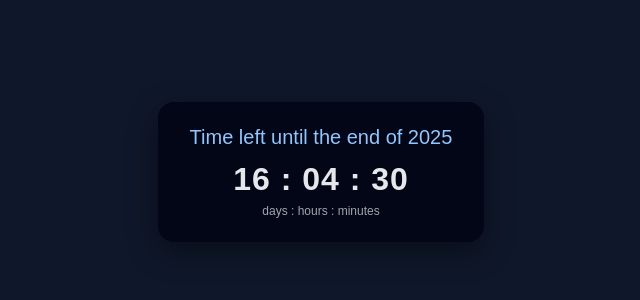
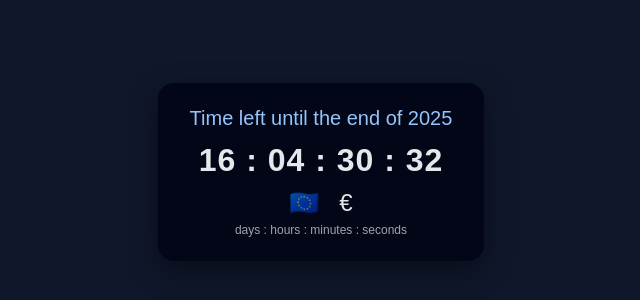
Before and after one commit to AnetaKovacheva/clock, a plain HTML site: page index.html in a window 1280 px wide. Shown: the part 228-528 px from the top of the page, without its empty margins (319-959 px from the left). Drawn offline with Linux system fonts and the light colour scheme.

Commit message:
add flag and euro sign

```diff
--- a/index.html
+++ b/index.html
@@ -42,13 +42,19 @@
       font-size: 0.75rem;
       opacity: 0.7;
     }
+
+    .icons {
+      margin-top: 10px;
+      font-size: 1.5rem;
+    }
   </style>
 </head>
 <body>
   <div class="timer">
     <h1>Time left until the end of 2025</h1>
     <div id="countdown" class="time">Loading…</div>
-    <div class="label">days : hours : minutes</div>
+    <div class="icons">🇪🇺 &nbsp; €</div>
+    <div class="label">days : hours : minutes : seconds</div>
   </div>
 
   <script>
@@ -68,15 +74,17 @@
       const days = Math.floor(totalMinutes / (60 * 24));
       const hours = Math.floor((totalMinutes % (60 * 24)) / 60);
       const minutes = totalMinutes % 60;
+      const seconds = Math.floor((diff % 60000) / 1000);
 
       document.getElementById("countdown").textContent =
         days + " : " +
         String(hours).padStart(2, "0") + " : " +
-        String(minutes).padStart(2, "0");
+        String(minutes).padStart(2, "0") + " : " +
+        String(seconds).padStart(2, "0");
     }
 
     updateCountdown();
-    setInterval(updateCountdown, 60000);
+    setInterval(updateCountdown, 1000);
   </script>
 </body>
 </html>
```
